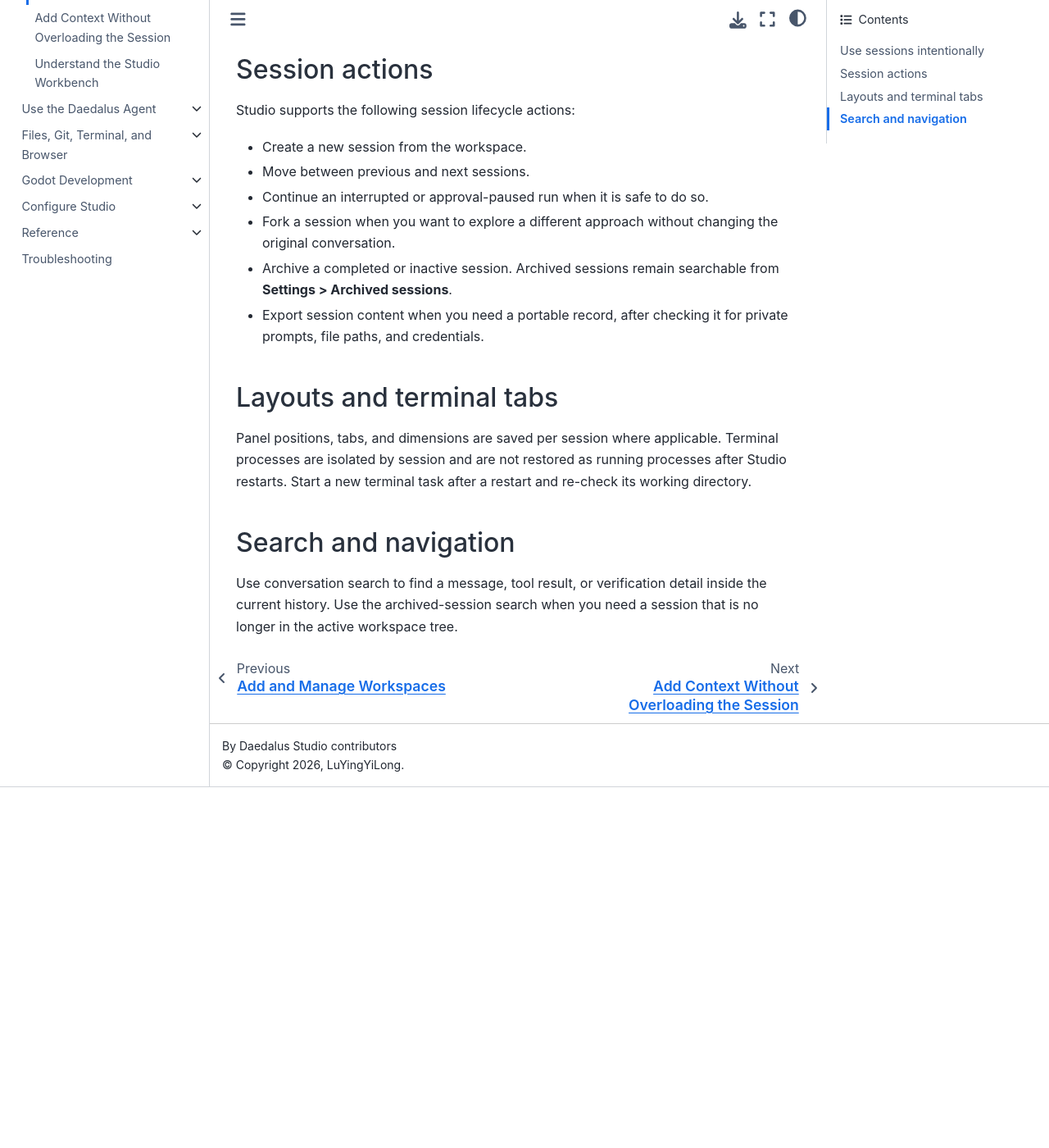
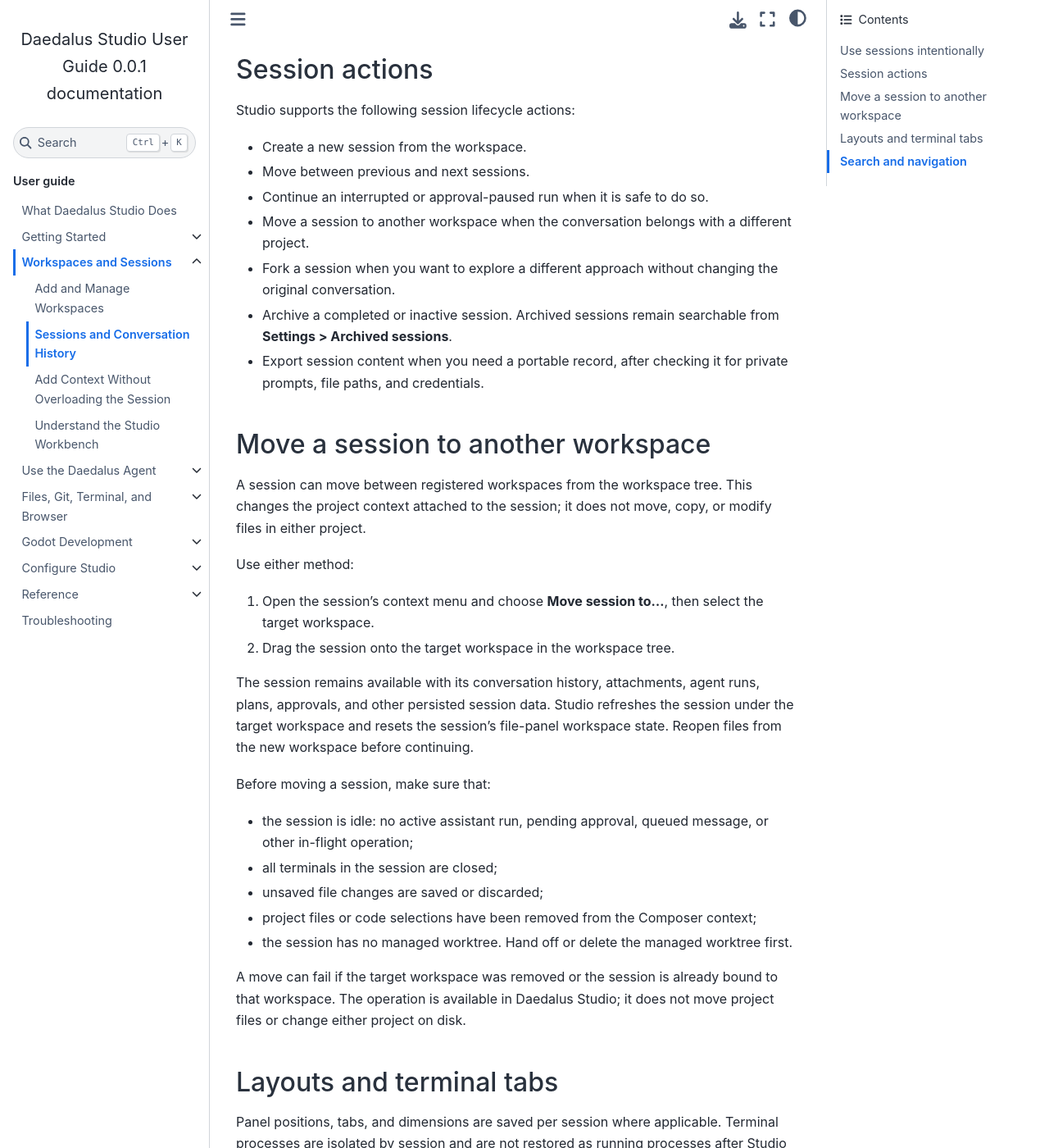
Before and after one commit to LuYingYiLong/daedalus-docs, a Sphinx documentation site: the page built from source/workspaces/sessions.rst, in a window 1280 px wide and 1400 px high, scrolled down 590 px. Shown: the whole window at 82% size. Built offline with Sphinx 7.4.7 and the Sphinx Book theme 1.1.4, drawn with Linux system fonts in a browser that asks for light colours; before the commit the page ends 1550 px from its top, so only the background shows below that.

Commit message:
docs(workspaces): document moving sessions between workspaces
Add documentation for moving a session to another workspace from the workspace tree, including the
two methods (context menu and drag-and-drop), behavior notes, and prerequisites. Update the Chinese
locale translations accordingly.

```diff
--- a/source/workspaces/sessions.rst
+++ b/source/workspaces/sessions.rst
@@ -28,12 +28,48 @@
 * Create a new session from the workspace.
 * Move between previous and next sessions.
 * Continue an interrupted or approval-paused run when it is safe to do so.
+* Move a session to another workspace when the conversation belongs with a
+  different project.
 * Fork a session when you want to explore a different approach without
   changing the original conversation.
 * Archive a completed or inactive session. Archived sessions remain searchable
   from **Settings > Archived sessions**.
 * Export session content when you need a portable record, after checking it for
   private prompts, file paths, and credentials.
+
+Move a session to another workspace
+-----------------------------------
+
+A session can move between registered workspaces from the workspace tree. This
+changes the project context attached to the session; it does not move, copy, or
+modify files in either project.
+
+Use either method:
+
+#. Open the session's context menu and choose **Move session to...**, then
+   select the target workspace.
+#. Drag the session onto the target workspace in the workspace tree.
+
+The session remains available with its conversation history, attachments,
+agent runs, plans, approvals, and other persisted session data. Studio
+refreshes the session under the target workspace and resets the session's
+file-panel workspace state. Reopen files from the new workspace before
+continuing.
+
+Before moving a session, make sure that:
+
+* the session is idle: no active assistant run, pending approval, queued
+  message, or other in-flight operation;
+* all terminals in the session are closed;
+* unsaved file changes are saved or discarded;
+* project files or code selections have been removed from the Composer
+  context;
+* the session has no managed worktree. Hand off or delete the managed worktree
+  first.
+
+A move can fail if the target workspace was removed or the session is already
+bound to that workspace. The operation is available in Daedalus Studio; it
+does not move project files or change either project on disk.
 
 Layouts and terminal tabs
 -------------------------
```
Also changed, not shown: 1 other file.
